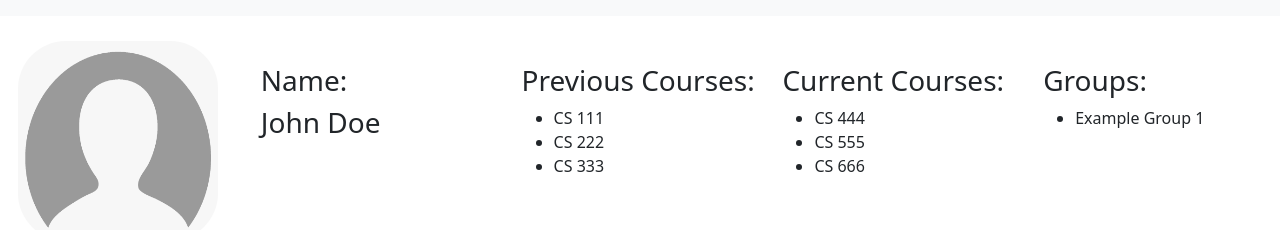
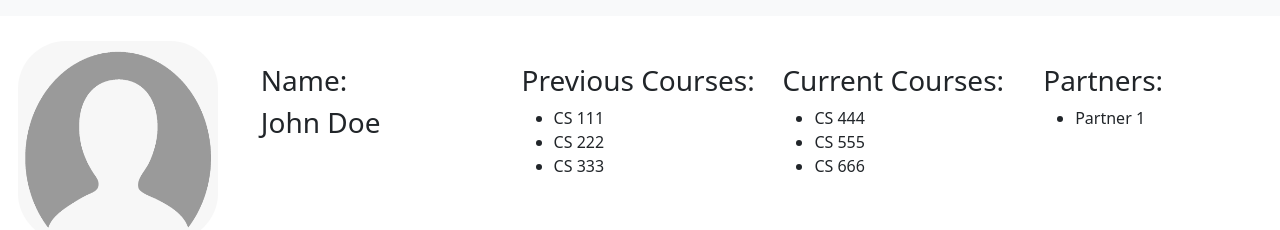
Before and after one commit to alabelle127/cs326-final-lambda, a website with bundled scripts: page public/Student.html in a window 1280 px wide. Shown: the top 230 px of the page. Built offline with nearby package versions, Linux system fonts and the light colour scheme; no server answers.

Commit message:
fixing student

```diff
--- a/public/Student.html
+++ b/public/Student.html
@@ -89,9 +89,9 @@
 			</div>
 			<div class="column">
 				<br /><br />
-				<h3>Groups:</h3>
+				<h3>Partners:</h3>
 				<ul>
-					<li>Example Group 1</li>
+					<li>Partner 1</li>
 				</ul>
 			</div>
 		</div>
--- a/public/js/student.js
+++ b/public/js/student.js
@@ -65,6 +65,11 @@ getLoggedInUser().then(async (student) => {
     studentPrevCourses = info.data["previousCourses"];
     studentCurrCourses = info.data["currentCourses"];
 
+    console.log(studentData);
+    console.log("break");
+    console.log(studentCurrCourses);
+    console.log(studentPrevCourses);
+
     setDataFields(studentData, studentPrevCourses, studentCurrCourses);
   });
 });
```
